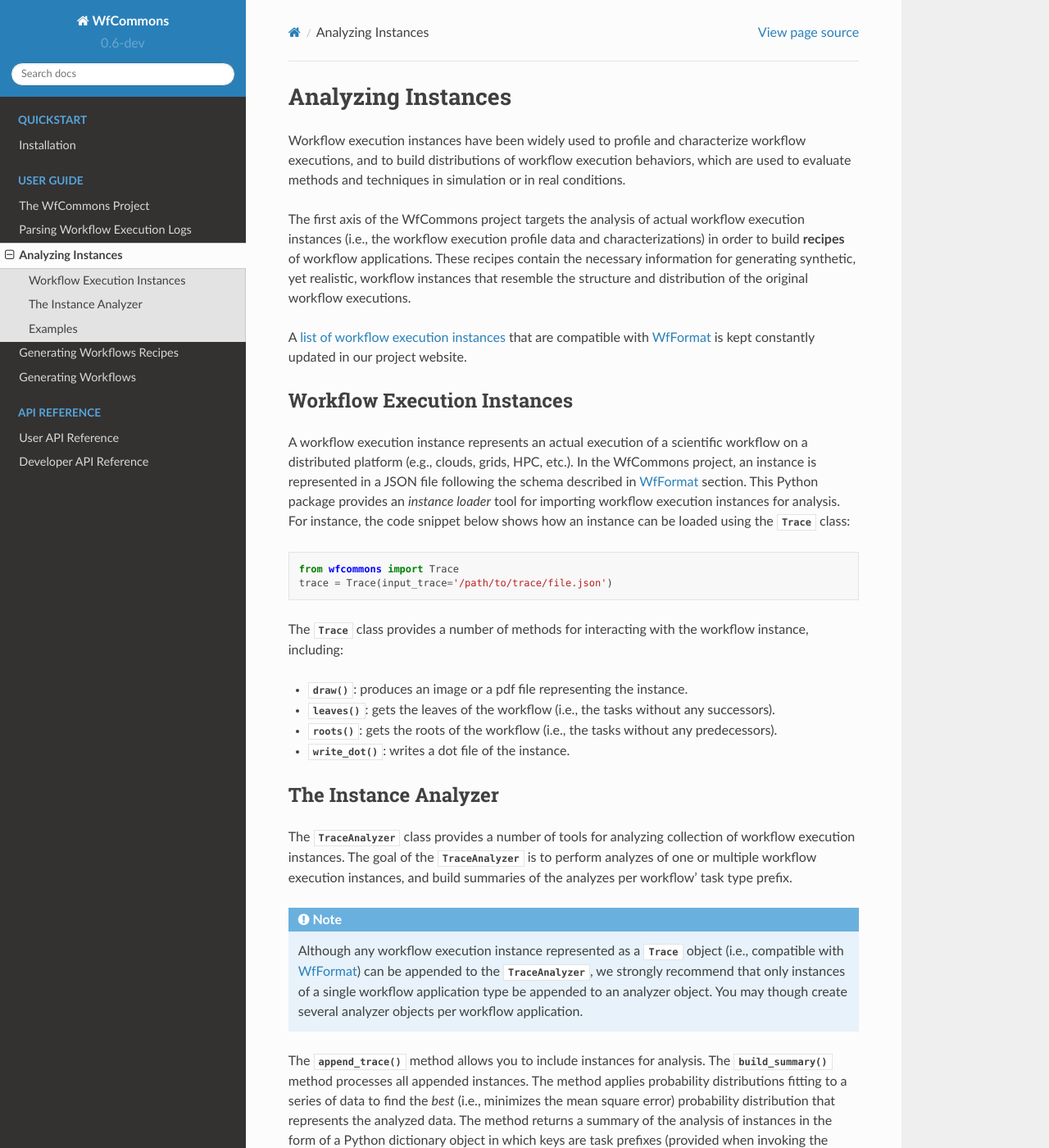
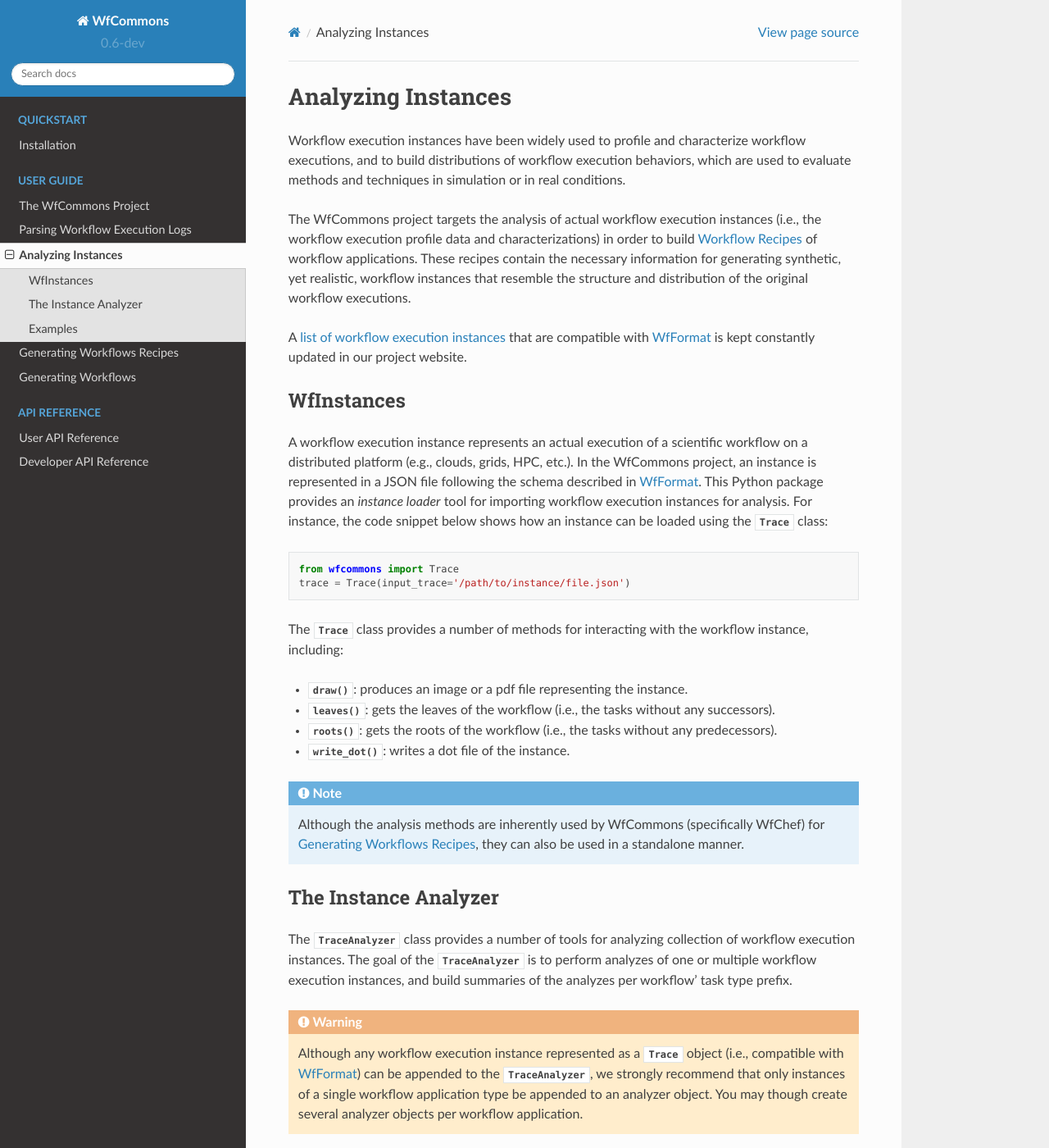
Before and after one commit to wfcommons/WfCommons, a Sphinx documentation site: the page built from docs/source/analyzing_instances.rst, in a window 1280 px wide and 1400 px high. Shown: the whole window at 82% size. Built offline with Sphinx 7.4.7 and the Read the Docs theme 2.0.0, drawn with Linux system fonts in a browser that asks for light colours; some of the changed text lies outside the part shown.

Commit message:
updating documentation

```diff
--- a/docs/source/analyzing_instances.rst
+++ b/docs/source/analyzing_instances.rst
@@ -1,37 +1,39 @@
 .. _traces-label:
 
 Analyzing Instances
-================
+===================
 
 Workflow execution instances have been widely used to profile and characterize
 workflow executions, and to build distributions of workflow execution behaviors,
 which are used to evaluate methods and techniques in simulation or in real
 conditions.
 
-The first axis of the WfCommons project targets the analysis of actual workflow
-execution instances (i.e., the workflow execution profile data and characterizations)
-in order to build **recipes** of workflow applications. These recipes contain
-the necessary information for generating synthetic, yet realistic, workflow
-instances that resemble the structure and distribution of the original workflow
-executions.
+The WfCommons project targets the analysis of actual workflow execution instances
+(i.e., the workflow execution profile data and characterizations)
+in order to build :ref:`workflow-recipe-label` of workflow applications.
+These recipes contain the necessary information for generating synthetic, yet
+realistic, workflow instances that resemble the structure and distribution of
+the original workflow executions.
 
 A `list of workflow execution instances <https://wfcommons.org/instances>`_
 that are compatible with :ref:`json-format-label` is kept constantly updated
 in our project website.
 
-Workflow Execution Instances
--------------------------
+.. _wfinstances-label:
+
+WfInstances
+-----------
 
 A workflow execution instance represents an actual execution of a scientific
 workflow on a distributed platform (e.g., clouds, grids, HPC, etc.). In the
 WfCommons project, an instance is represented in a JSON file following the
-schema described in :ref:`json-format-label` section. This Python package
+schema described in :ref:`json-format-label`. This Python package
 provides an *instance loader* tool for importing workflow execution instances
 for analysis. For instance, the code snippet below shows how an instance can
 be loaded using the :class:`~wfcommons.trace.trace.Trace` class: ::
 
     from wfcommons import Trace
-    trace = Trace(input_trace='/path/to/trace/file.json')
+    trace = Trace(input_trace='/path/to/instance/file.json')
 
 The :class:`~wfcommons.trace.trace.Trace` class provides a number of
 methods for interacting with the workflow instance, including:
@@ -41,8 +43,13 @@ methods for interacting with the workflow instance, including:
 - :meth:`~wfcommons.trace.trace.Trace.roots`: gets the roots of the workflow (i.e., the tasks without any predecessors).
 - :meth:`~wfcommons.trace.trace.Trace.write_dot`: writes a dot file of the instance.
 
+.. note::
+    Although the analysis methods are inherently used by WfCommons (specifically
+    WfChef) for :ref:`generating-workflows-recipe-label`, they can also be used
+    in a standalone manner.
+
 The Instance Analyzer
-------------------
+---------------------
 
 The :class:`~wfcommons.trace.trace_analyzer.TraceAnalyzer` class provides
 a number of tools for analyzing collection of workflow execution instances. The
@@ -50,7 +57,7 @@ goal of the :class:`~wfcommons.trace.trace_analyzer.TraceAnalyzer` is to
 perform analyzes of one or multiple workflow execution instances, and build
 summaries of the analyzes per workflow' task type prefix.
 
-.. note::
+.. warning::
 
     Although any workflow execution instance represented as a
     :class:`~wfcommons.trace.trace.Trace` object (i.e., compatible with
@@ -89,7 +96,7 @@ summary showing the best fit probability distribution for runtime of the
         ...
     }
 
-Workflow analysis summaries can then be used to develop :ref:`workflow-recipe-label`,
+Workflow analysis summaries are used by WfChef to develop :ref:`workflow-recipe-label`,
 in which themselves are used to :ref:`generate realistic synthetic workflow instances
 <generating-workflows-label>`.
 
@@ -113,7 +120,7 @@ plots (runtime, and input and output files) into the :code:`fits` folder using
     from os.path import isfile, join
 
     # obtaining list of instance files in the folder
-    INSTANCES_PATH = "/Path/to/some/instance/folder/"
+    INSTANCES_PATH = "/path/to/some/instance/folder/"
     instance_files = [f for f in listdir(INSTANCES_PATH) if isfile(join(INSTANCES_PATH, f))]
 
     # creating the instance analyzer object
```
Also changed, not shown: docs/source/parsing_logs.rst (+6 -4 lines).
